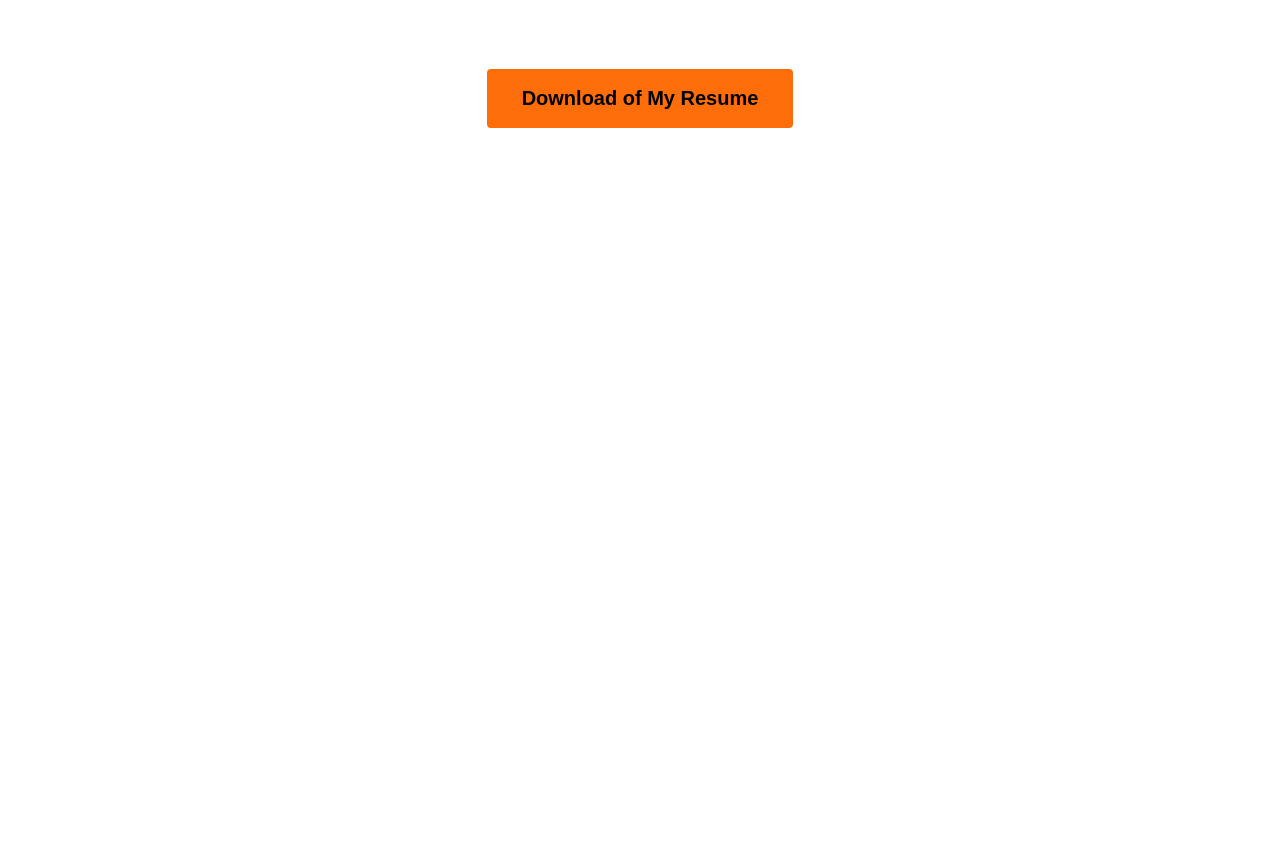
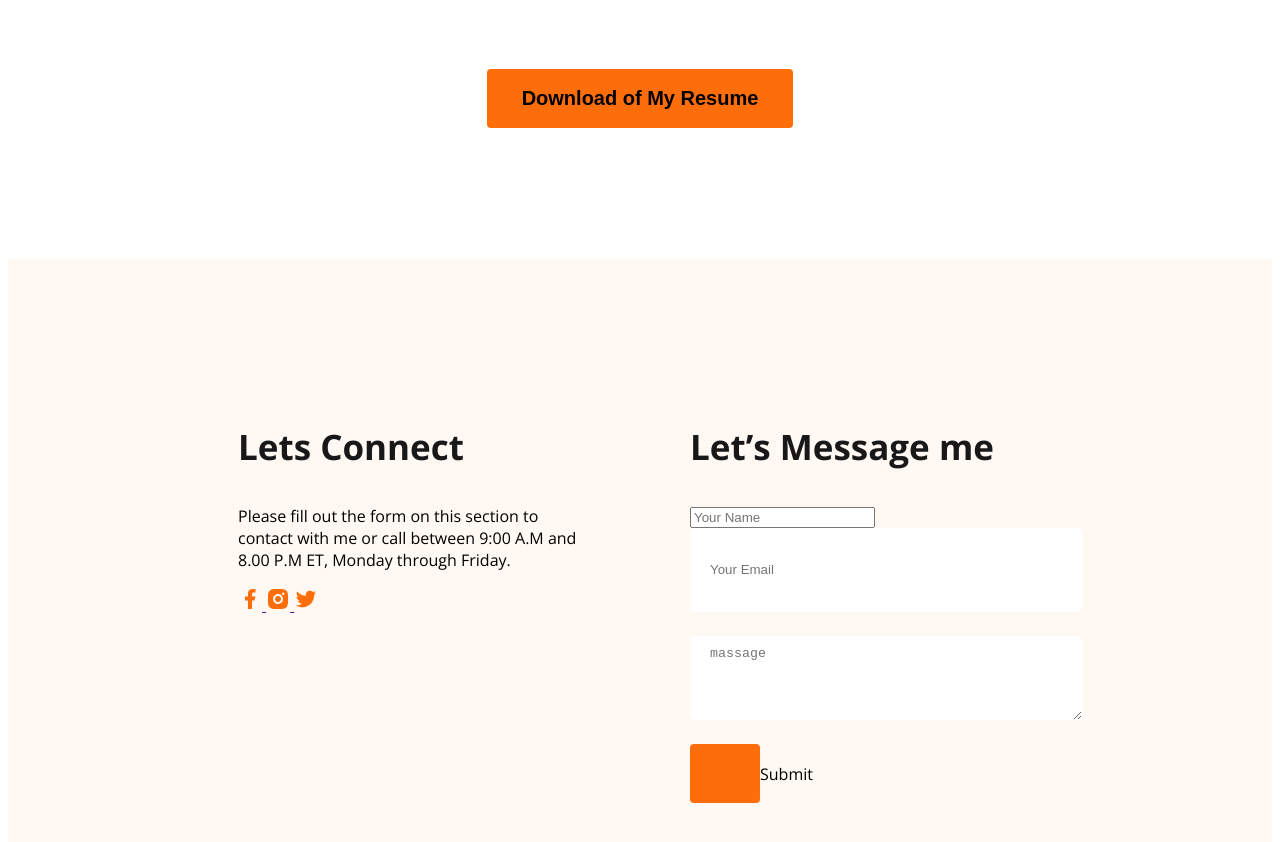
Before and after one commit to Shahinul99/web-dev-portfolio, a plain HTML site: page index.html in a window 1280 px wide. Shown: the part 2929-3771 px from the top of the page. Before the commit the page ends 3187 px from the top, so only its background shows below. Drawn offline with nearby package versions, Linux system fonts and the light colour scheme.

Commit message:
added a footer-columns

```diff
--- a/index.html
+++ b/index.html
@@ -154,9 +154,24 @@
     </main>
     <footer class="secondary-bg">
         <div class="footer-column">
-            <h3 class="section-title"></h3>
+            <h3 class="section-title">Lets Connect</h3>
+            <p>Please fill out the form on this section to contact with me or call between 9:00 A.M and 8.00 P.M ET, Monday through Friday.</p>
+            <div>
+                <a href=""><img src="./images/./icons/./facebook.png" alt="">
+                    <a href=""><img src="./images/./icons/./insta.png" alt="">
+                    <a href=""><img src="./images/./icons/./twitter.png" alt="">
+                </a>
+            </div>
         </div>
-        <div class="footer-column"></div>
+        <div class="footer-column">
+            <h3 class="section-title">Let’s Message me</h3>
+            <form action="">
+                <input type="text" name="" id="" placeholder="Your Name">
+                <input type="email" name="" id="" placeholder="Your Email">
+                <textarea name="" id="" cols="30" rows="20" placeholder="massage"></textarea>
+                <input class="btn-primary" type="submit" value="">Submit
+            </form>
+        </div>
     </footer>
 </body>
 </html>
--- a/style.css
+++ b/style.css
@@ -161,3 +161,22 @@ main section {
     margin-top: 50px;
 
 }
+/* footer style */
+footer {
+    padding: 130px 230px;
+    display: flex;
+    gap: 100px;
+}
+.footer-column {
+    width: 50%;
+}
+footer input[type="test"], footer input[type="email"], footer textarea {
+    height: 64px;
+    border-radius: 5px;
+    background-color: white;
+    display: block ;
+    width: 100%;
+    padding: 10px 20px;
+    margin-bottom: 24px;
+    border: none;
+}
```
